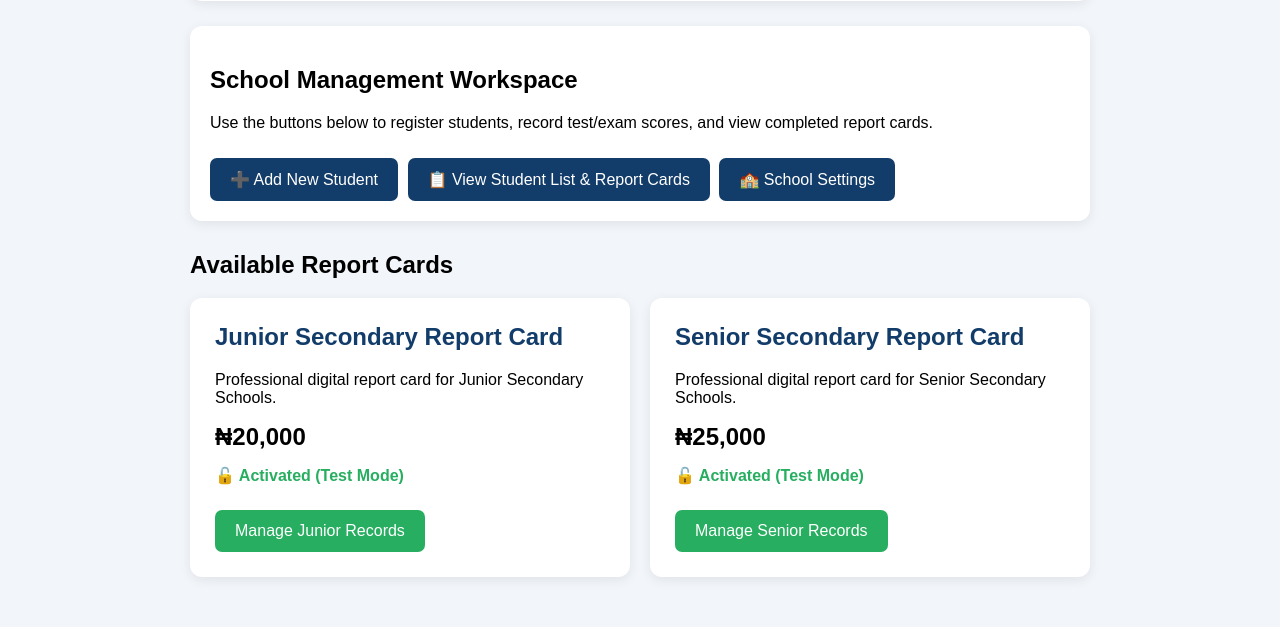
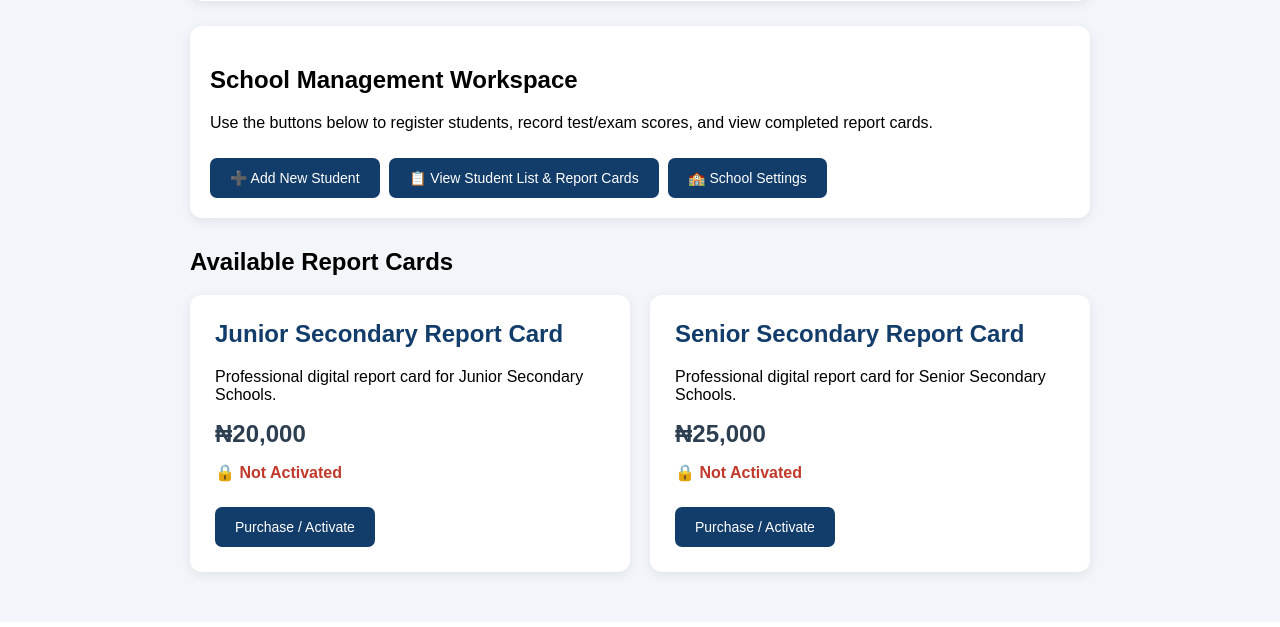
Before and after one commit to Passlite-Academy/passlite-report-card, a Flask app: template templates/dashboard.html in a window 1280 px wide. Shown: the part 355-982 px from the top of the page. Run offline with Flask 3, Linux system fonts and the light colour scheme; the visitor is signed in with stand-in values (Sample User, id 1); tables that the repository leaves empty hold one stand-in row (values such as "Sample post"); the template is opened without the code that fills it: most values are stand-ins (such as "Sample title", 1, 10 or a date in 2020).

Commit message:
Update dashboard with Paystack forms

```diff
--- a/templates/dashboard.html
+++ b/templates/dashboard.html
@@ -49,6 +49,7 @@
             font-size: 24px;
             font-weight: bold;
             margin: 15px 0;
+            color: #2c3e50;
         }
         .status-active {
             color: #27ae60;
@@ -69,6 +70,9 @@
             text-decoration: none;
             margin-top: 10px;
             margin-right: 5px;
+            border: none;
+            cursor: pointer;
+            font-size: 14px;
         }
         .button:hover {
             background: #0b2948;
@@ -97,13 +101,12 @@
 
     <div class="container">
 
-
         <div class="welcome">
             <h2>Welcome to Your Dashboard, {{ school_name }} 👋</h2>
             <p>Manage your school settings, student records, and digital report card products from this dashboard.</p>
         </div>
 
-        <!-- Quick Navigation Panel for Activated Users -->
+        <!-- Quick Navigation Panel for Management Workspace -->
         <div class="nav-actions">
             <h2>School Management Workspace</h2>
             <p>Use the buttons below to register students, record test/exam scores, and view completed report cards.</p>
@@ -116,34 +119,32 @@
 
         <div class="products">
 
-            <!-- Junior Secondary Card -->
+            <!-- Junior Secondary Report Card Card -->
             <div class="card">
                 <h2>Junior Secondary Report Card</h2>
                 <p>Professional digital report card for Junior Secondary Schools.</p>
                 <div class="price">₦20,000</div>
+                <div class="status-locked">🔒 Not Activated</div>
 
-                {% if session.get('paid_junior') %}
-                    <div class="status-active">🔓 Activated (Test Mode)</div>
-                    <a href="/students" class="button button-success">Manage Junior Records</a>
-                {% else %}
-                    <div class="status-locked">🔒 Not Activated</div>
-                    <a href="/purchase/junior" class="button">Purchase / Activate</a>
-                {% endif %}
+                <form action="/pay" method="POST">
+                    <input type="hidden" name="email" value="{{ session.get('email') }}">
+                    <input type="hidden" name="amount" value="20000">
+                    <button type="submit" class="button">Purchase / Activate</button>
+                </form>
             </div>
 
-            <!-- Senior Secondary Card -->
+            <!-- Senior Secondary Report Card Card -->
             <div class="card">
                 <h2>Senior Secondary Report Card</h2>
                 <p>Professional digital report card for Senior Secondary Schools.</p>
                 <div class="price">₦25,000</div>
+                <div class="status-locked">🔒 Not Activated</div>
 
-                {% if session.get('paid_senior') %}
-                    <div class="status-active">🔓 Activated (Test Mode)</div>
-                    <a href="/students" class="button button-success">Manage Senior Records</a>
-                {% else %}
-                    <div class="status-locked">🔒 Not Activated</div>
-                    <a href="/purchase/senior" class="button">Purchase / Activate</a>
-                {% endif %}
+                <form action="/pay" method="POST">
+                    <input type="hidden" name="email" value="{{ session.get('email') }}">
+                    <input type="hidden" name="amount" value="25000">
+                    <button type="submit" class="button">Purchase / Activate</button>
+                </form>
             </div>
 
         </div>
```
